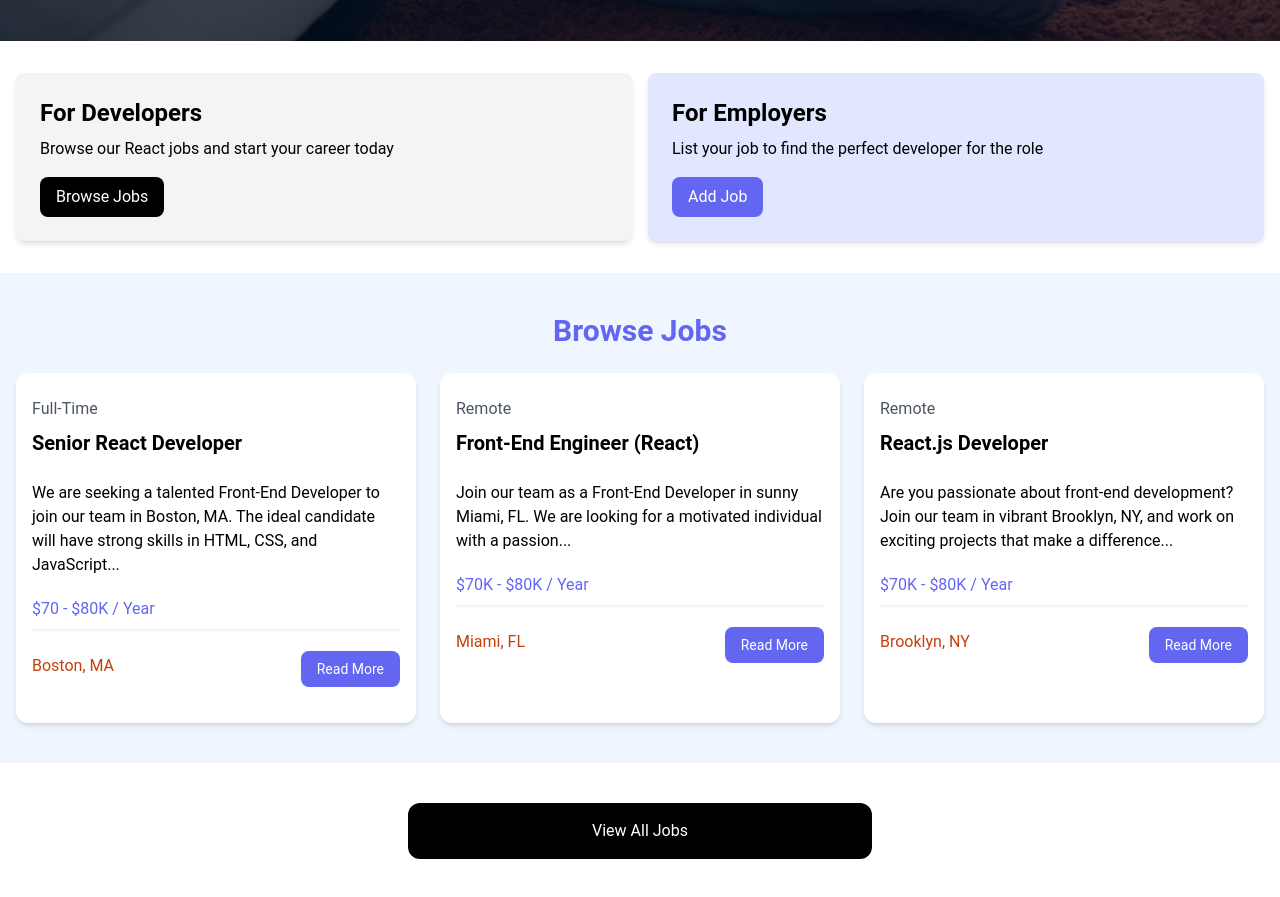
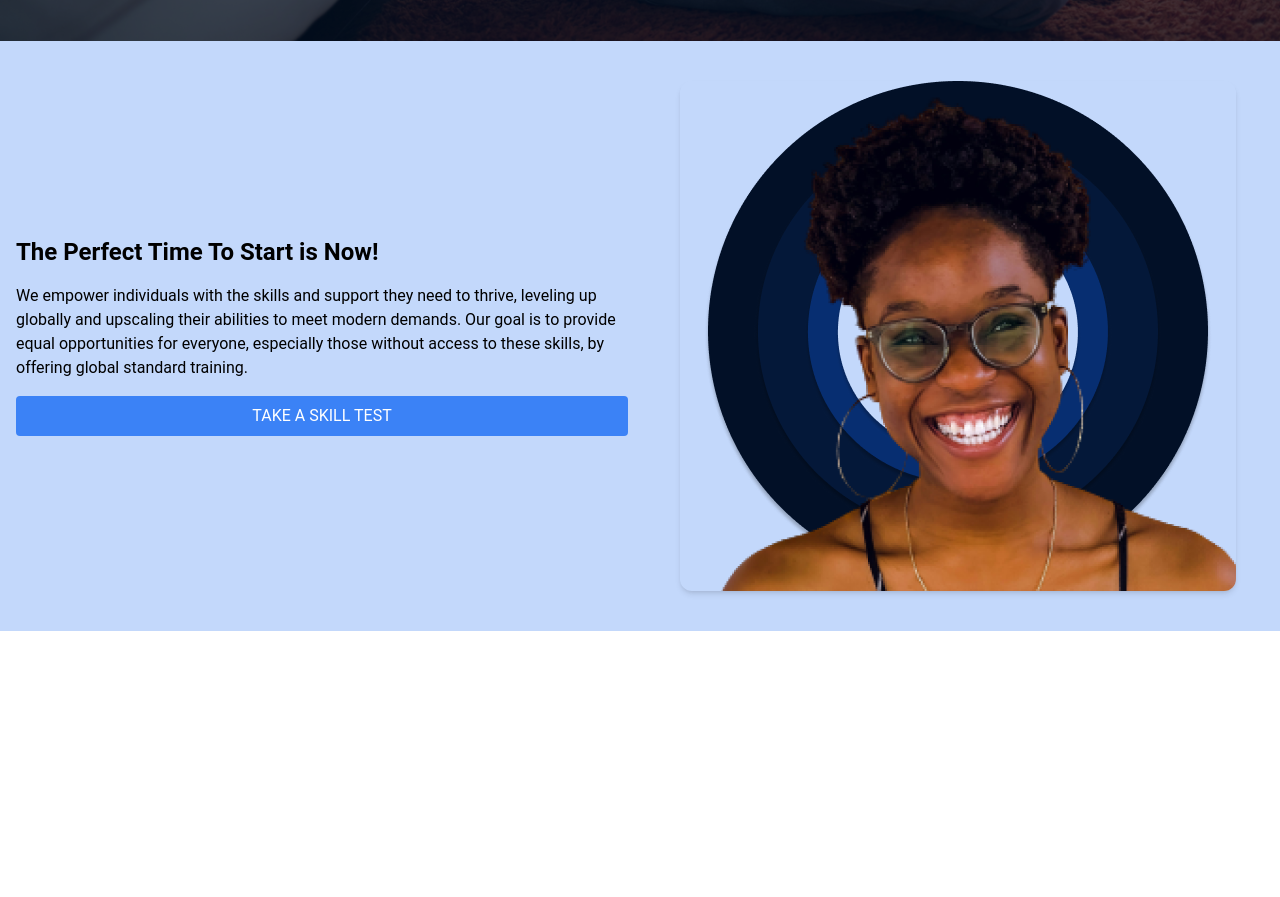
Before and after one commit to CHSGI/Techpye, a React (Vite) app: page / in a window 1280 px wide. Shown: the part 759-1656 px from the top of the page. After the commit the page ends 1390 px from the top, so only its background shows below. Built offline with nearby package versions, Linux system fonts and the light colour scheme.

Commit message:
Added image

```diff
--- a/src/App.jsx
+++ b/src/App.jsx
@@ -1,5 +1,6 @@
 import Navbar from "./components/NavBar"
 import Hero from "./components/Hero"
+import girl from './assets/img/girl.png'
 
 const App = () => {
   return (
@@ -7,147 +8,29 @@ const App = () => {
       <Navbar />
       <Hero />
 
-
-    {/* <!-- Developers and Employers --> */}
-    <section className="py-4">
+    {/* <!-- Browse Jobs --> */}
+    <section className="px-4 py-10" style={{ backgroundColor: '#C3D8FB' }}>
       <div className="m-auto container-xl lg:container">
-        <div className="grid grid-cols-1 gap-4 p-4 rounded-lg md:grid-cols-2">
-          <div className="p-6 bg-gray-100 rounded-lg shadow-md">
-            <h2 className="text-2xl font-bold">For Developers</h2>
-            <p className="mt-2 mb-4">
-              Browse our React jobs and start your career today
-            </p>
-            <a
-              href="/jobs.html"
-              className="inline-block px-4 py-2 text-white bg-black rounded-lg hover:bg-gray-700"
-            >
-              Browse Jobs
-            </a>
+        <div className="grid grid-cols-1 gap-6 md:grid-cols-2">
+          {/* <!-- Text Column --> */}
+          <div className="flex flex-col justify-center">
+            <h2 className="text-2xl font-bold mb-4">The Perfect Time To Start is Now!</h2>
+            <p className="mb-4">We empower individuals with the skills and support they need to thrive, leveling up globally and upscaling their abilities to meet modern demands. Our goal is to provide equal opportunities for everyone, especially those without access to these skills, by offering global standard training.</p>
+            <button className="px-4 py-2 bg-blue-500 text-white rounded w-auto">TAKE A SKILL TEST</button>
           </div>
-          <div className="p-6 bg-indigo-100 rounded-lg shadow-md">
-            <h2 className="text-2xl font-bold">For Employers</h2>
-            <p className="mt-2 mb-4">
-              List your job to find the perfect developer for the role
-            </p>
-            <a
-              href="/add-job.html"
-              className="inline-block px-4 py-2 text-white bg-indigo-500 rounded-lg hover:bg-indigo-600"
-            >
-              Add Job
-            </a>
+          {/* <!-- Image Column --> */}
+          <div className="flex items-center justify-center">
+            <img
+              src={girl}
+              alt="Job Listing"
+              className="rounded-xl shadow-md"
+            />
           </div>
         </div>
       </div>
     </section>
 
-    {/* <!-- Browse Jobs --> */}
-    <section className="px-4 py-10 bg-blue-50">
-      <div className="m-auto container-xl lg:container">
-        <h2 className="mb-6 text-3xl font-bold text-center text-indigo-500">
-          Browse Jobs
-        </h2>
-        <div className="grid grid-cols-1 gap-6 md:grid-cols-3">
-          {/* <!-- Job Listing 1 --> */}
-          <div className="relative bg-white shadow-md rounded-xl">
-            <div className="p-4">
-              <div className="mb-6">
-                <div className="my-2 text-gray-600">Full-Time</div>
-                <h3 className="text-xl font-bold">Senior React Developer</h3>
-              </div>
 
-              <div className="mb-5">
-               We are seeking a talented Front-End Developer to join our team in Boston, MA. The ideal candidate will have strong skills in HTML, CSS, and JavaScript...
-              </div>
-
-              <h3 className="mb-2 text-indigo-500">$70 - $80K / Year</h3>
-
-              <div className="mb-5 border border-gray-100"></div>
-
-              <div className="flex flex-col justify-between mb-4 lg:flex-row">
-                <div className="mb-3 text-orange-700">
-                  <i className="text-lg fa-solid fa-location-dot"></i>
-                  Boston, MA
-                </div>
-                <a
-                  href="job.html"
-                  className="h-[36px] bg-indigo-500 hover:bg-indigo-600 text-white px-4 py-2 rounded-lg text-center text-sm"
-                >
-                 Read More
-                </a>
-              </div>
-            </div>
-          </div>
-          {/* <!-- Job Listing 2 --> */}
-          <div className="relative bg-white shadow-md rounded-xl">
-            <div className="p-4">
-              <div className="mb-6">
-                <div className="my-2 text-gray-600">Remote</div>
-                <h3 className="text-xl font-bold">Front-End Engineer (React)</h3>
-              </div>
-
-              <div className="mb-5">
-               Join our team as a Front-End Developer in sunny Miami, FL. We are looking for a motivated individual with a passion...
-              </div>
-
-              <h3 className="mb-2 text-indigo-500">$70K - $80K / Year</h3>
-
-              <div className="mb-5 border border-gray-100"></div>
-
-              <div className="flex flex-col justify-between mb-4 lg:flex-row">
-                <div className="mb-3 text-orange-700">
-                  <i className="text-lg fa-solid fa-location-dot"></i>
-                  Miami, FL
-                </div>
-                <a
-                  href="job.html"
-                  className="h-[36px] bg-indigo-500 hover:bg-indigo-600 text-white px-4 py-2 rounded-lg text-center text-sm"
-                >
-                 Read More
-                </a>
-              </div>
-            </div>
-          </div>
-          {/* <!-- Job Listing 3 --> */}
-          <div className="relative bg-white shadow-md rounded-xl">
-            <div className="p-4">
-              <div className="mb-6">
-                <div className="my-2 text-gray-600">Remote</div>
-                <h3 className="text-xl font-bold">React.js Developer</h3>
-              </div>
-
-              <div className="mb-5">
-                Are you passionate about front-end development? Join our team in vibrant Brooklyn, NY, and work on exciting projects that make a difference...
-              </div>
-
-              <h3 className="mb-2 text-indigo-500">$70K - $80K / Year</h3>
-
-              <div className="mb-5 border border-gray-100"></div>
-
-              <div className="flex flex-col justify-between mb-4 lg:flex-row">
-                <div className="mb-3 text-orange-700">
-                  <i className="text-lg fa-solid fa-location-dot"></i>
-                  Brooklyn, NY
-                </div>
-                <a
-                  href="job.html"
-                  className="h-[36px] bg-indigo-500 hover:bg-indigo-600 text-white px-4 py-2 rounded-lg text-center text-sm"
-                >
-                 Read More
-                </a>
-              </div>
-            </div>
-          </div>
-        </div>
-      </div>
-    </section>
-
-    <section className="max-w-lg px-6 m-auto my-10">
-      <a
-        href="jobs.html"
-        className="block px-6 py-4 text-center text-white bg-black rounded-xl hover:bg-gray-700"
-        >View All Jobs</a
-      >
-    </section>
     </>
   )
 }
--- a/src/components/NavBar.jsx
+++ b/src/components/NavBar.jsx
@@ -77,7 +77,7 @@ const NavBar = () => {
                 <span className="sr-only">Your Company</span>
                 <img
                   className="w-auto h-8"
-                  src="https://tailwindui.com/img/logos/mark.svg?color=indigo&shade=600"
+                  src={logo}
                   alt=""
                 />
               </a>
```
Also changed, not shown: src/assets/img/girl.png (added).
